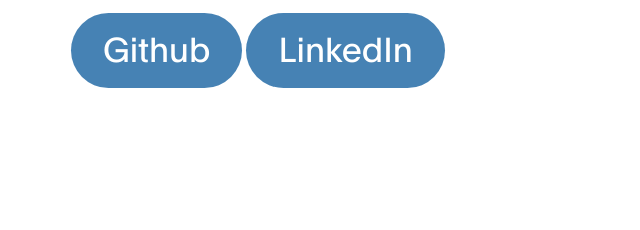
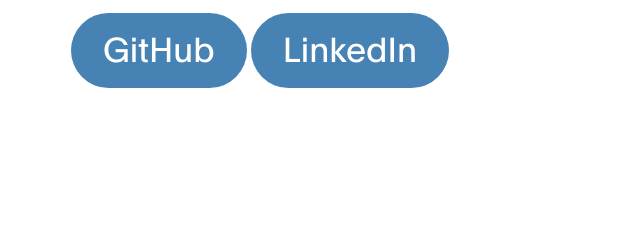
Before and after one commit to mikeechulo/template-portfolio, a plain HTML site: page index.html in a window 1280 px wide. Shown: the part 217-447 px from the top of the page, 489-1129 px from the left. Drawn offline with Linux system fonts and the light colour scheme.

Commit message:
first commit

```diff
--- a/index.html
+++ b/index.html
@@ -77,7 +77,7 @@
 
                             <h1 class="hero-title">👋 Mike, Front End Developer</h1>
 
-                            <a class="link" href="https://github.com/mikeechulo" target="_blank">Github</a>
+                            <a class="link" href="https://github.com/mikeechulo" target="_blank">GitHub</a>
 
                             <a class="link" href="https://linkedin.com/in/mike-doan-8270501b1" target="_blank">LinkedIn</a>
 
```
